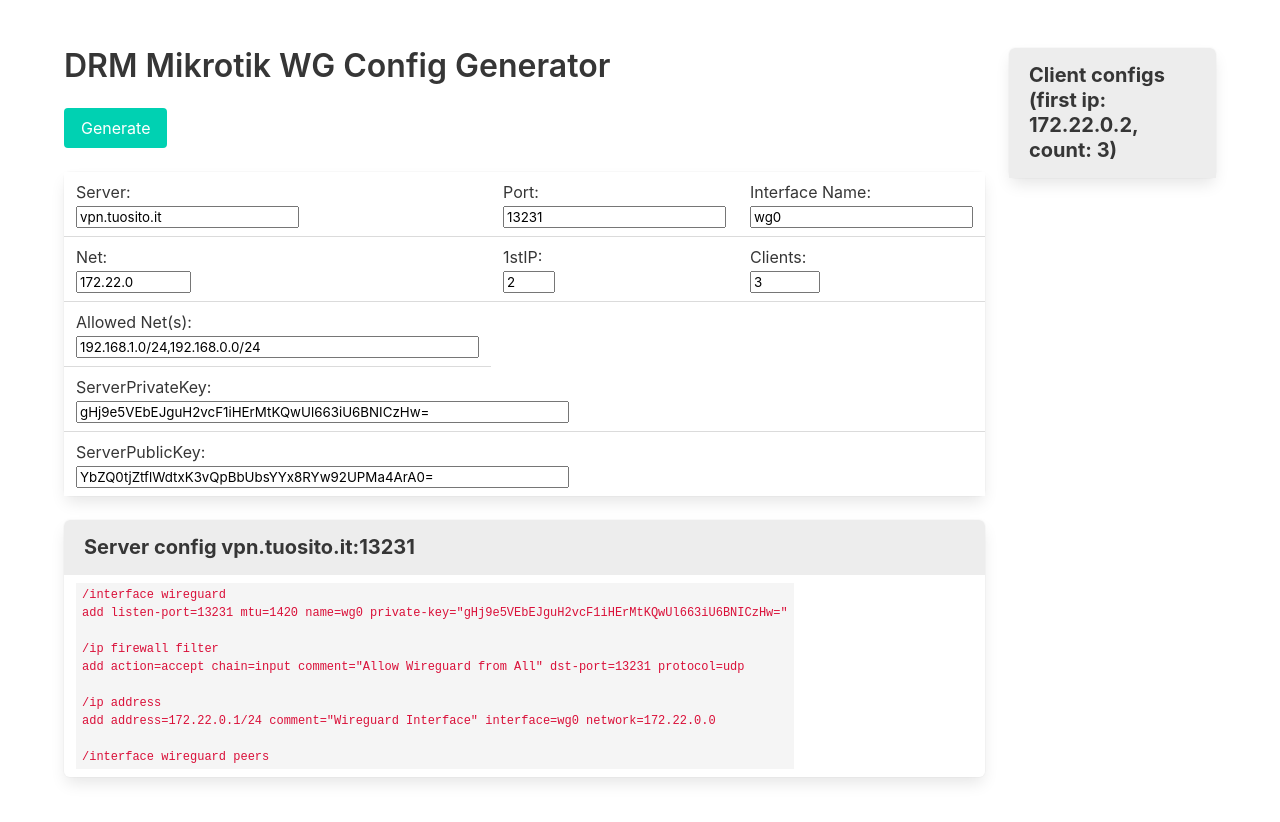
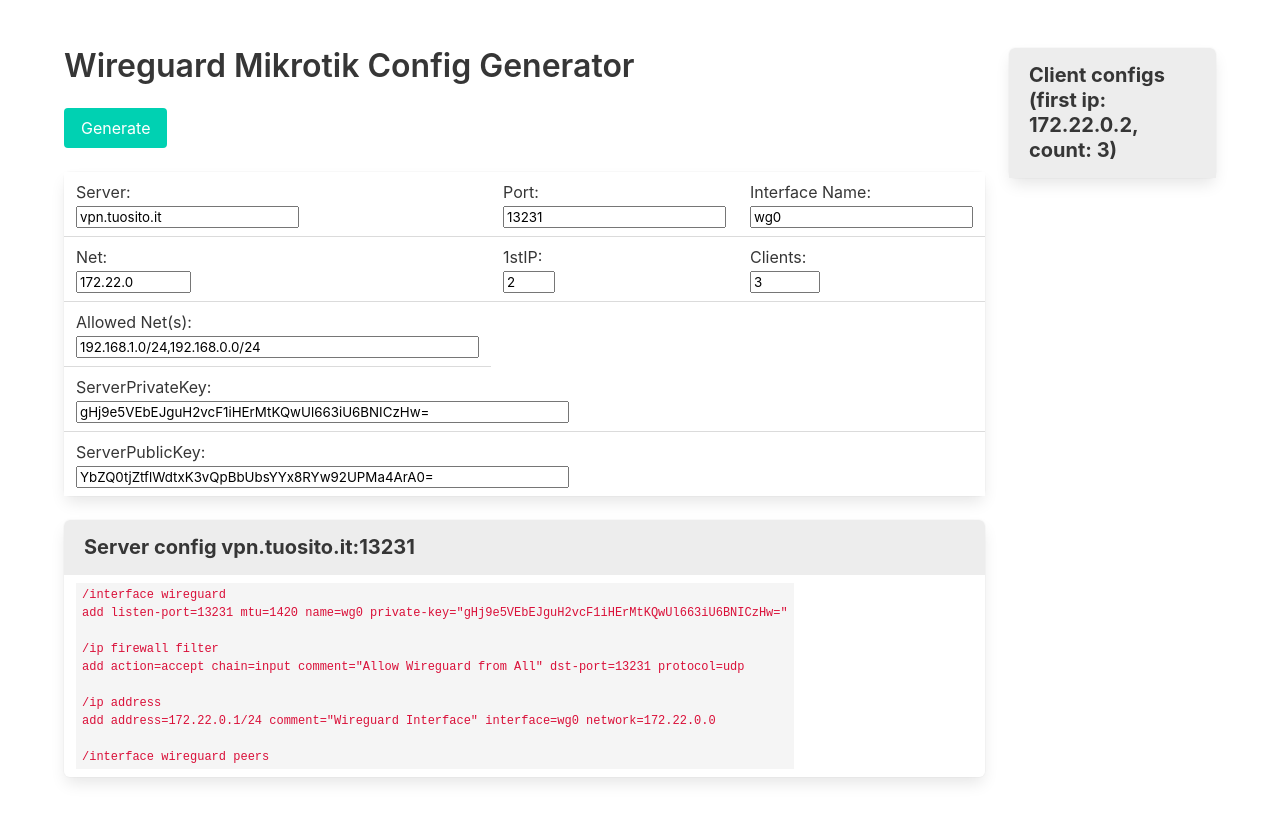
Before and after one commit to markeclaudio/mikrotik-wireguard-config-generator, a plain HTML site: page index.html in a window 1280 px wide. Drawn offline with nearby package versions, Linux system fonts and the light colour scheme.

```diff
--- a/index.html
+++ b/index.html
@@ -15,7 +15,7 @@
     <div id="app" class="container">
       <div class="columns">
         <div class="column">
-          <h2 class="title">DRM Mikrotik WG Config Generator</h2>
+          <h2 class="title">Wireguard Mikrotik Config Generator</h2>
           <div class="buttons">
             <button class="button is-primary" @click="updateclients">Generate</button>
             <button class="button is-warning" v-if="!dlbuttonshidden" @click="downloadclients">Download Client Config</button>
```
